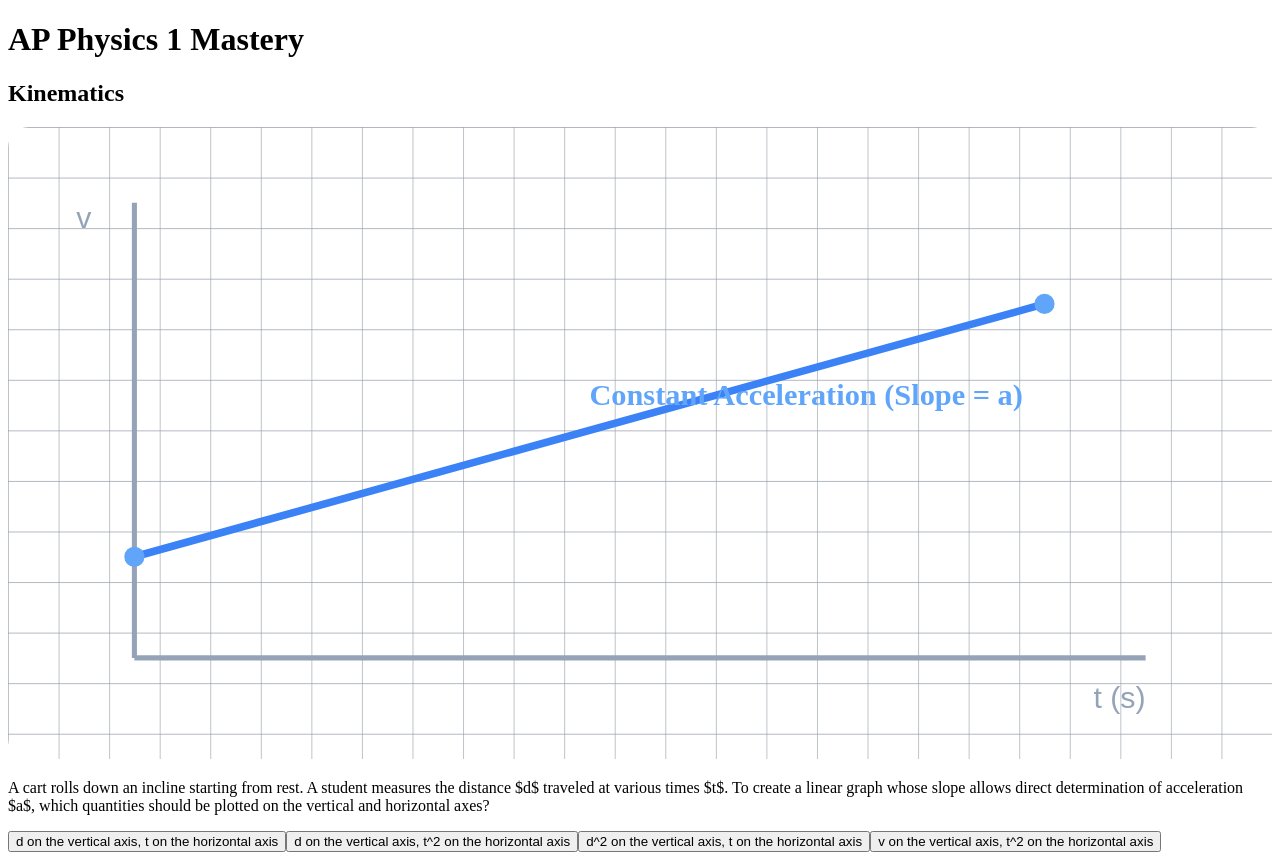
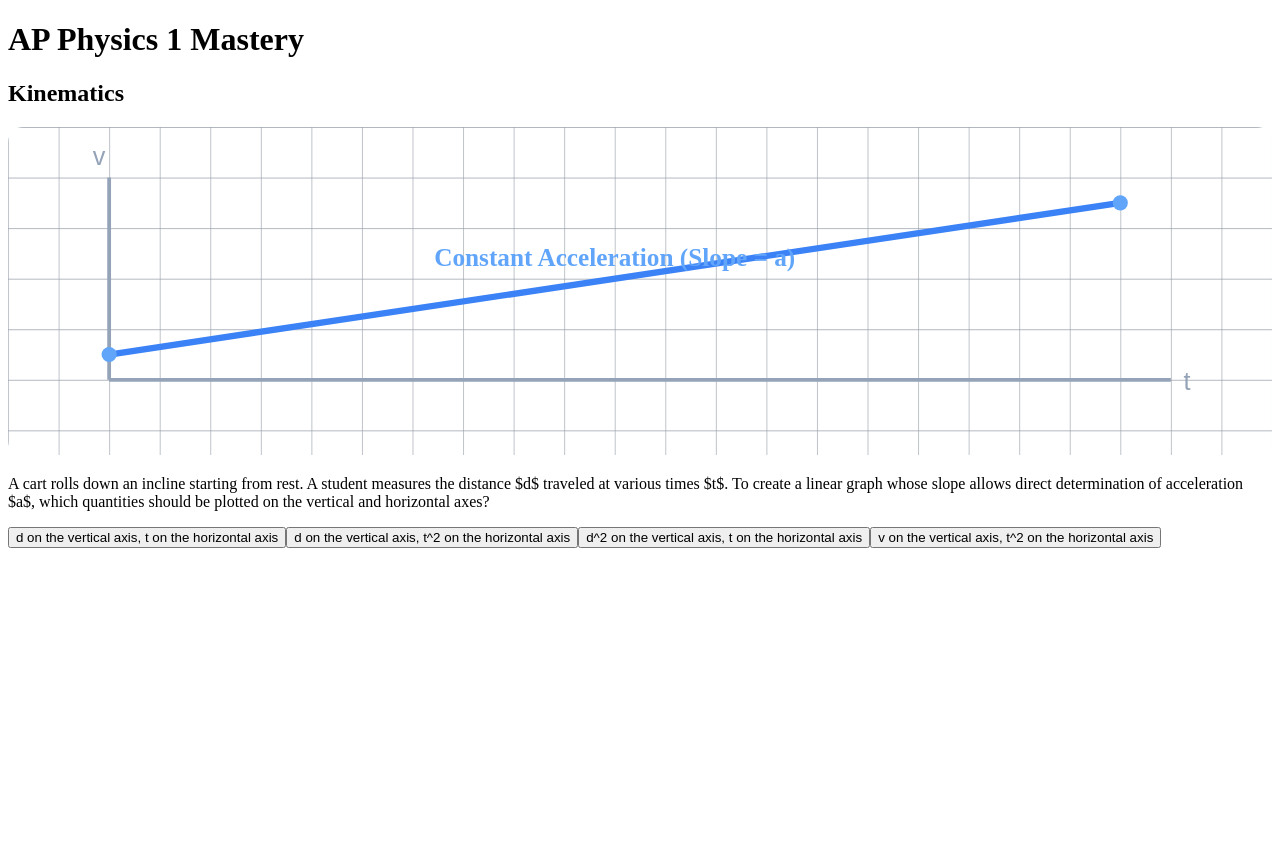
Before and after one commit to kjfarrell7-StrangePhysics/ap-physics-mastery, a React (Vite) app: page / in a window 1280 px wide. Both pictures are taken after a click on the button "Kinematics". After the commit the page ends 800 px from the top, so only its background shows below. Built offline with nearby package versions, Linux system fonts and the light colour scheme.

Commit message:
Update VisualAsset.tsx

```diff
--- a/VisualAsset.tsx
+++ b/VisualAsset.tsx
@@ -6,65 +6,65 @@ interface VisualAssetProps {
 
 export const VisualAsset: React.FC<VisualAssetProps> = ({ type }) => {
   return (
-    <div className="w-full bg-slate-900 rounded-xl p-4 my-4 flex flex-col items-center justify-center border border-slate-800 shadow-inner overflow-x-auto">
-      <svg viewBox="0 0 500 250" className="w-full max-w-lg h-auto">
+    <div className="w-full bg-slate-900 rounded-xl p-3 my-3 flex flex-col items-center justify-center border border-slate-800 shadow-inner overflow-x-auto">
+      <svg viewBox="0 0 500 130" className="w-full max-w-md h-32">
         {/* Background Grid */}
         <defs>
           <pattern id="grid" width="20" height="20" patternUnits="userSpaceOnUse">
             <path d="M 20 0 L 0 0 0 20" fill="none" stroke="#334155" strokeWidth="0.5" strokeOpacity="0.5" />
           </pattern>
         </defs>
-        <rect width="500" height="250" fill="url(#grid)" rx="8" />
+        <rect width="500" height="130" fill="url(#grid)" rx="6" />
 
         {/* Axes */}
-        <line x1="50" y1="210" x2="450" y2="210" stroke="#94a3b8" strokeWidth="2" />
-        <line x1="50" y1="30" x2="50" y2="210" stroke="#94a3b8" strokeWidth="2" />
+        <line x1="40" y1="100" x2="460" y2="100" stroke="#94a3b8" strokeWidth="1.5" />
+        <line x1="40" y1="20" x2="40" y2="100" stroke="#94a3b8" strokeWidth="1.5" />
 
         {/* Axis Labels */}
-        <text x="450" y="230" fill="#94a3b8" fontSize="12" textAnchor="end" fontFamily="sans-serif">t (s)</text>
-        <text x="30" y="40" fill="#94a3b8" fontSize="12" textAnchor="middle" fontFamily="sans-serif">v</text>
+        <text x="465" y="104" fill="#94a3b8" fontSize="10" fontFamily="sans-serif">t</text>
+        <text x="36" y="15" fill="#94a3b8" fontSize="10" textAnchor="middle" fontFamily="sans-serif">v</text>
 
         {/* Conditional Visual Asset Content */}
         {type === 'kinematics_vt' && (
           <>
-            <path d="M 50 170 L 410 70" fill="none" stroke="#3b82f6" strokeWidth="3" />
-            <circle cx="50" cy="170" r="4" fill="#60a5fa" />
-            <circle cx="410" cy="70" r="4" fill="#60a5fa" />
-            <text x="230" y="110" fill="#60a5fa" fontSize="12" fontWeight="bold">Constant Acceleration (Slope = a)</text>
+            <path d="M 40 90 L 440 30" fill="none" stroke="#3b82f6" strokeWidth="2.5" />
+            <circle cx="40" cy="90" r="3" fill="#60a5fa" />
+            <circle cx="440" cy="30" r="3" fill="#60a5fa" />
+            <text x="240" y="55" fill="#60a5fa" fontSize="10" fontWeight="bold" textAnchor="middle">Constant Acceleration (Slope = a)</text>
           </>
         )}
 
         {type === 'projectile_trajectory' && (
           <>
-            <path d="M 50 210 Q 250 10 450 210" fill="none" stroke="#ef4444" strokeWidth="3" strokeDasharray="5,5" />
-            <text x="250" y="80" fill="#f87171" fontSize="12" fontWeight="bold" textAnchor="middle">Parabolic Trajectory</text>
+            <path d="M 40 100 Q 250 10 460 100" fill="none" stroke="#ef4444" strokeWidth="2.5" strokeDasharray="4,4" />
+            <text x="250" y="50" fill="#f87171" fontSize="10" fontWeight="bold" textAnchor="middle">Parabolic Trajectory</text>
           </>
         )}
 
         {type === 'energy_bar_chart' && (
           <>
-            <rect x="100" y="90" width="40" height="120" fill="#3b82f6" rx="4" />
-            <text x="120" y="80" fill="#93c5fd" fontSize="10" textAnchor="middle">K</text>
-            <rect x="160" y="150" width="40" height="60" fill="#10b981" rx="4" />
-            <text x="180" y="140" fill="#6ee7b7" fontSize="10" textAnchor="middle">U_g</text>
-            <rect x="220" y="190" width="40" height="20" fill="#f59e0b" rx="4" />
-            <text x="240" y="180" fill="#fcd34d" fontSize="10" textAnchor="middle">U_s</text>
-            <text x="320" y="120" fill="#f8fafc" fontSize="12" fontWeight="bold">Conservation of Energy</text>
+            <rect x="80" y="45" width="30" height="55" fill="#3b82f6" rx="3" />
+            <text x="95" y="38" fill="#93c5fd" fontSize="9" textAnchor="middle">K</text>
+            <rect x="130" y="70" width="30" height="30" fill="#10b981" rx="3" />
+            <text x="145" y="63" fill="#6ee7b7" fontSize="9" textAnchor="middle">U_g</text>
+            <rect x="180" y="90" width="30" height="10" fill="#f59e0b" rx="3" />
+            <text x="195" y="83" fill="#fcd34d" fontSize="9" textAnchor="middle">U_s</text>
+            <text x="320" y="65" fill="#f8fafc" fontSize="11" fontWeight="bold" textAnchor="middle">Conservation of Energy</text>
           </>
         )}
 
         {type === 'wave_interference' && (
           <g>
-            <path d="M 50 120 Q 125 90 200 120 T 350 120 T 500 120" fill="none" stroke="#06b6d4" strokeWidth="2" />
-            <path d="M 50 120 Q 125 150 200 120 T 350 120 T 500 120" fill="none" stroke="#ec4899" strokeWidth="2" />
-            <text x="250" y="40" fill="#67e8f9" fontSize="12" fontWeight="bold" textAnchor="middle">Constructive / Destructive Interference</text>
+            <path d="M 40 65 Q 100 45 160 65 T 280 65 T 400 65" fill="none" stroke="#06b6d4" strokeWidth="2" />
+            <path d="M 40 65 Q 100 85 160 65 T 280 65 T 400 65" fill="none" stroke="#ec4899" strokeWidth="2" />
+            <text x="250" y="25" fill="#67e8f9" fontSize="10" fontWeight="bold" textAnchor="middle">Interference Pattern</text>
           </g>
         )}
 
         {type === 'velocity_time' && (
           <>
-            <path d="M 60 190 Q 250 190 460 50" fill="none" stroke="#16a34a" strokeWidth="3" />
-            <text x="220" y="120" fontSize="10" fill="#16a34a" fontWeight="bold">Increasing Speed ($a &gt; 0$)</text>
+            <path d="M 40 95 Q 250 95 460 25" fill="none" stroke="#16a34a" strokeWidth="2.5" />
+            <text x="250" y="60" fontSize="10" fill="#16a34a" fontWeight="bold" textAnchor="middle">Increasing Speed (a &gt; 0)</text>
           </>
         )}
       </svg>
```
